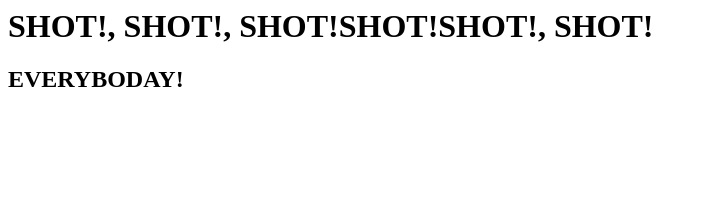
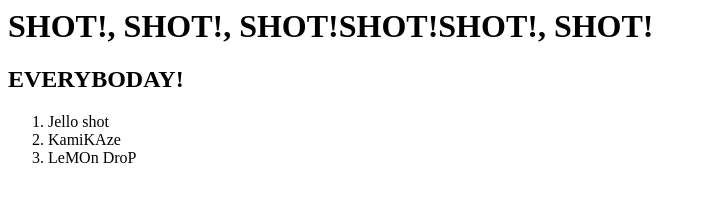
Before and after one commit to jinhyuk9016/hoME, a plain HTML site: page index.html in a window 1280 px wide. Shown: the whole page, without its empty margins (0-706 px from the left). Drawn offline with Linux system fonts and the light colour scheme.

Commit message:
Update index.html

```diff
--- a/index.html
+++ b/index.html
@@ -17,7 +17,10 @@
   </head>
 
   <body>
-
+    <ol>
+      <li> Jello shot </li>
+      <li> KamiKAze </li>
+      <li> LeMOn DroP </li>
 
   </body>
 
```
